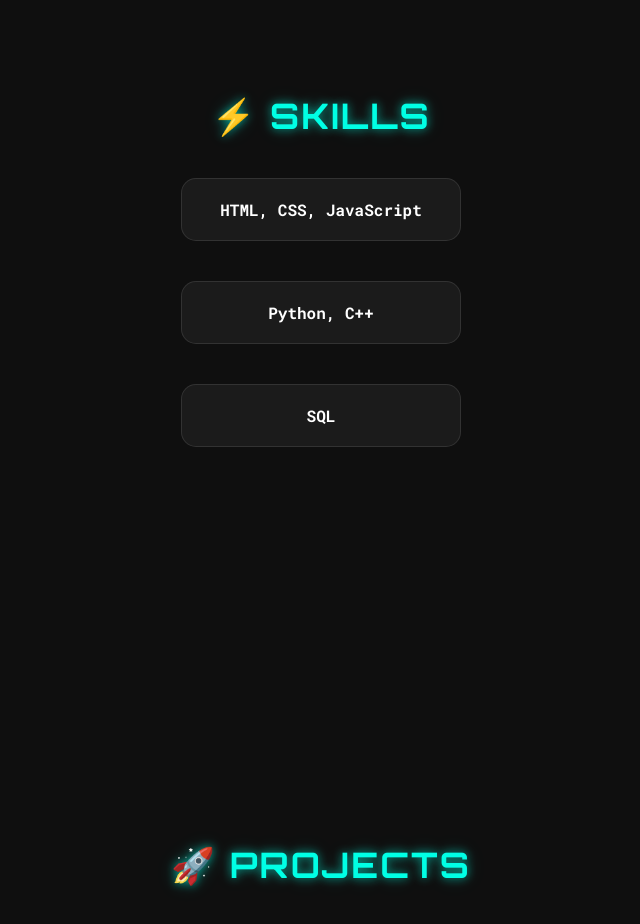
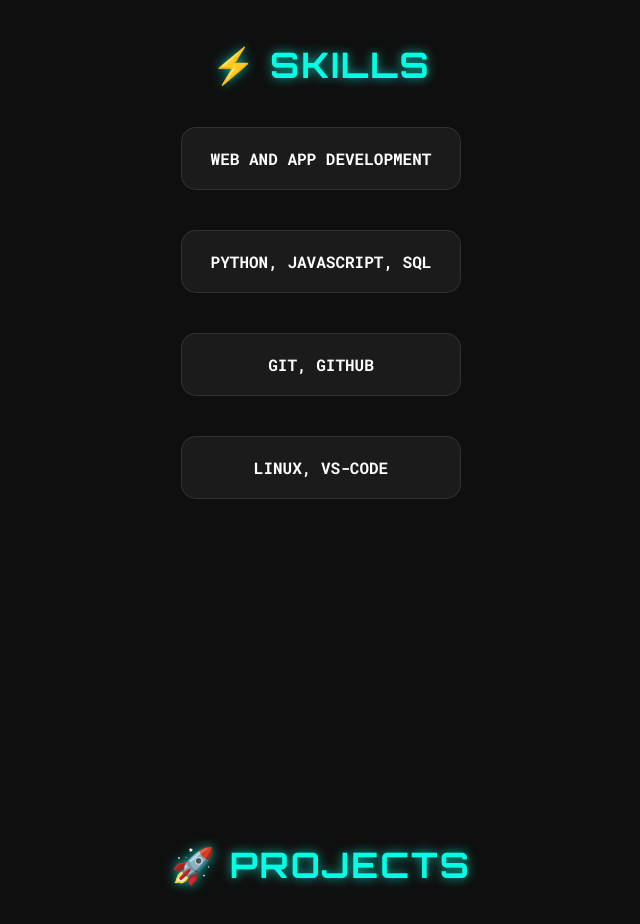
Before and after one commit to shailesh-020528/portfolio, a plain HTML site: page index.html in a window 1280 px wide. Shown: the part 820-1744 px from the top of the page, without its empty margins (319-959 px from the left). Drawn offline with nearby package versions, Linux system fonts and the light colour scheme.

Commit message:
Update index.html

```diff
--- a/index.html
+++ b/index.html
@@ -144,9 +144,10 @@
 
   <section class="skills" id="skills">
     <h2>⚡ Skills</h2>
-    <div class="card">HTML, CSS, JavaScript</div>
-    <div class="card">Python, C++</div>
-     <div class="card">SQL</div>
+    <div class="card">WEB AND APP DEVELOPMENT</div>
+    <div class="card">PYTHON, JAVASCRIPT, SQL</div>
+     <div class="card">GIT, GITHUB</div>
+    <div class="card">LINUX, VS-CODE</div>
   </section>
 
 <section class="projects" id="projects">
```
